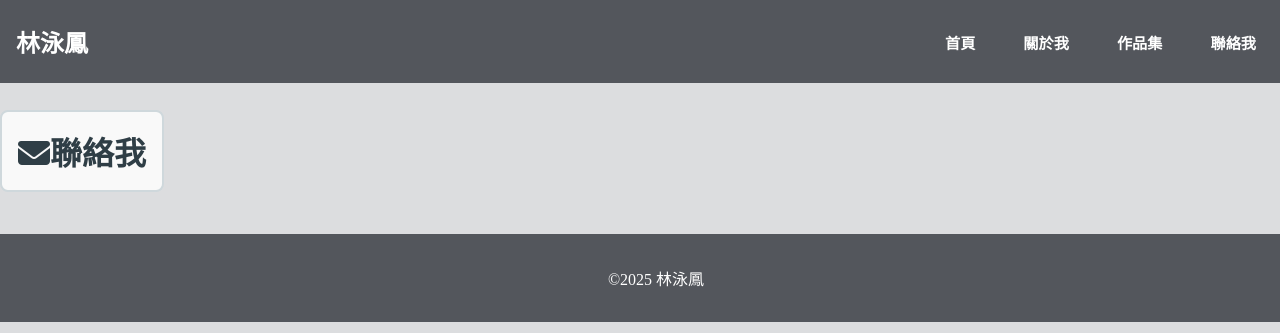
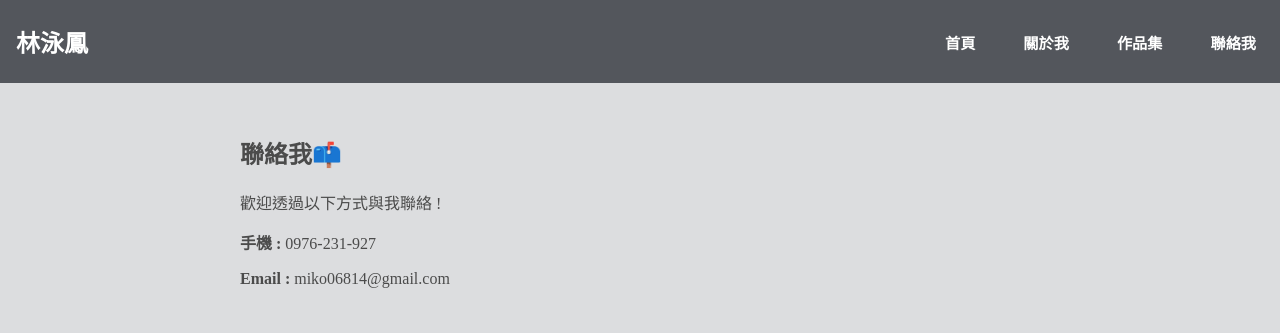
Before and after one commit to foung1027/myWeb, a plain HTML site: page contact.html in a window 1280 px wide. Shown: the top 333 px of the page. Drawn offline with Linux system fonts and the light colour scheme.

Commit message:
1140716
1. 更新頁面標題
2. 優化聯絡頁面

```diff
--- a/contact.html
+++ b/contact.html
@@ -4,7 +4,7 @@
     <meta charset="UTF-8">
     <!--建置RWD-->
     <meta name="viewport" content="width=device-width, initial-scale=1.0">
-    <title>我的個人網站</title>
+    <title>聯絡我｜林泳鳳</title>
     <!--串聯CSS樣式-->
     <link rel="stylesheet" href="css/style.css">
     <!--加入Google字體-->
@@ -32,11 +32,23 @@
         </nav>
     </header>
     <!--網頁內容-->
-    <main>
-        <section class="contact">
-            <h1 class="section-contact">
-                <i class="fa-solid fa-envelope"></i>聯絡我</h1>
-            <p></p>
+    <main class="contact">
+        <section class="contact-info">
+            <h1>聯絡我📫</h1>
+            <p>歡迎透過以下方式與我聯絡 !</p>
+            <p><strong>手機 : </strong>0976-231-927</p>
+            <p><strong>Email : </strong>miko06814@gmail.com</p>
+        </section>
+
+        <section class="contact-form">
+            <iframe src="https://docs.google.com/forms/d/e/1FAIpQLSeEkr74UnEfpOnN8yxdQwe8RRjGajbt3n9ZKuuek7EmkK0zHA/viewform?embedded=true"
+                width="100%"
+                height="700"
+                frameborder="0"
+                marginheight="0"
+                marginwidth="0">
+                載入中…
+            </iframe>
         </section>
     </main>
     <!--頁尾-->
--- a/css/style.css
+++ b/css/style.css
@@ -396,6 +396,12 @@ nav a:hover {
   background-color: #33565c;
 }
 
+.contact-info {
+  max-width: 800px;
+  margin: auto;
+  padding: 2rem 1rem;
+}
+
 /*手機版樣式*/
 @media (max-width: 768px) {
   .menu-toggle {
```
Also changed, not shown: about.html (+1 -1 lines), index.html (+1 -1 lines), projects.html (+1 -1 lines).
